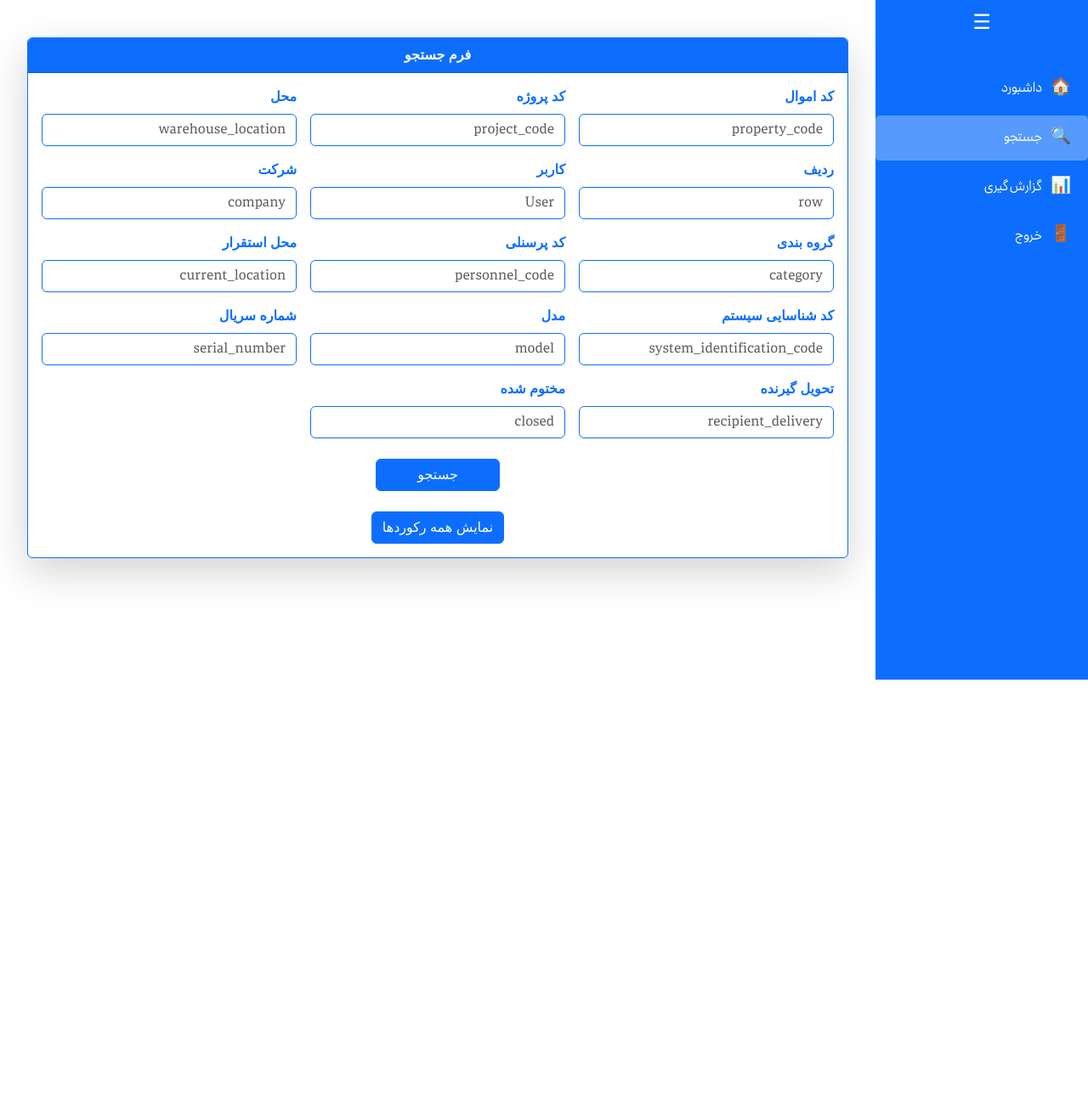
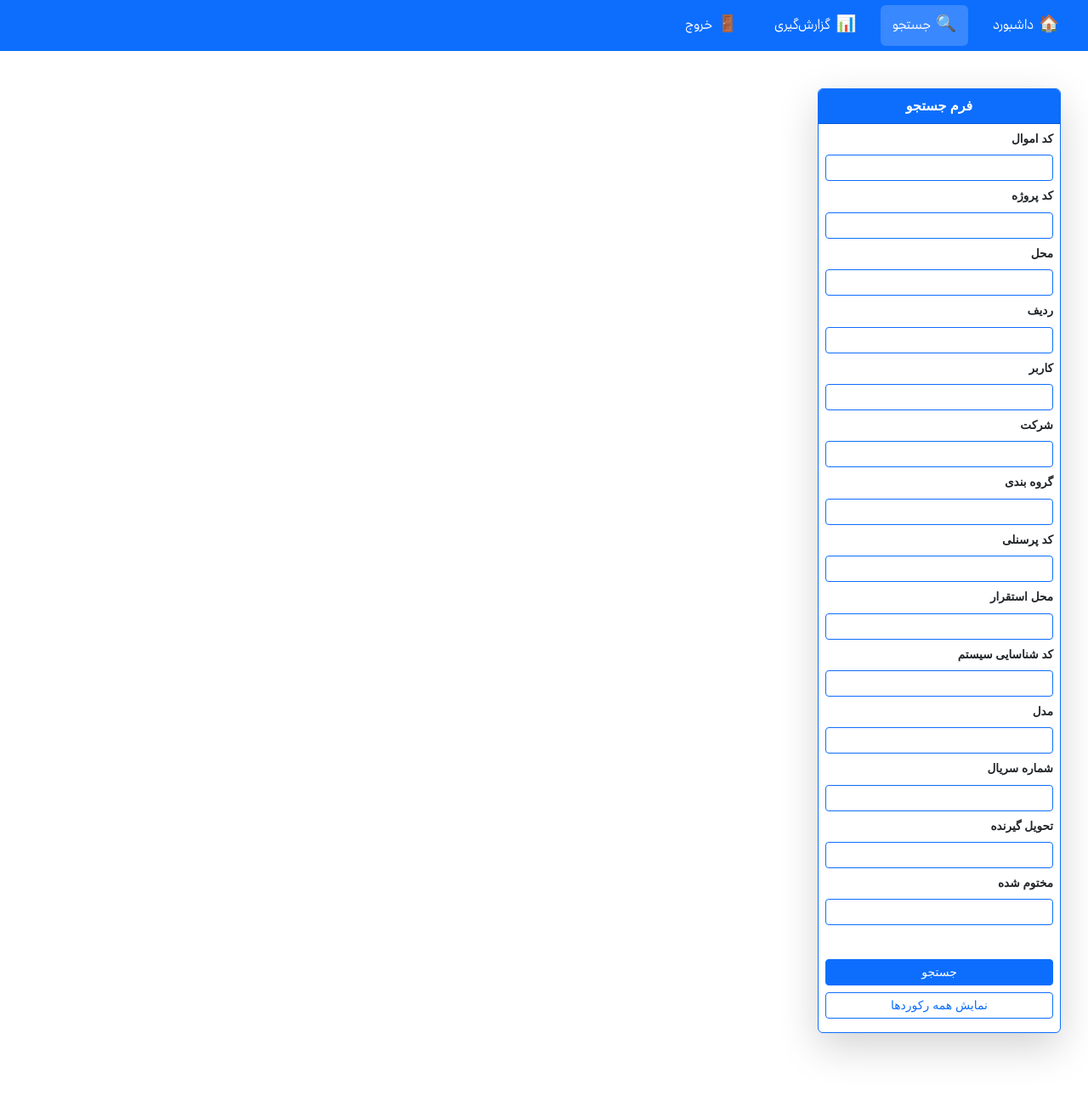
Before and after one commit to Ali-Abbaspour-12/Warehouse, a Flask app: page /search/search in a window 1280 px wide. Shown: the whole page at 85% size. Before the commit the page ends 800 px from the top, so only its background shows below. Run offline with Flask 3, Linux system fonts and the light colour scheme; the visitor is signed in with stand-in values (Sample User, id 1); some libraries are stand-ins or nearby versions.

Commit message:
new changes

```diff
--- a/app.py
+++ b/app.py
@@ -3,6 +3,8 @@ from flask_login import LoginManager, current_user
 from config import Config
 from extensions import db
 from models import User
+from waitress import serve
+
 
 
 from routes import (
@@ -56,3 +58,4 @@ if __name__ == '__main__':
     with app.app_context():
         db.create_all()
     app.run(host="0.0.0.0", debug=True)
+    #serve(app, host="0.0.0.0", port=5000)
--- a/templates/base.html
+++ b/templates/base.html
@@ -5,7 +5,6 @@
 <meta name="viewport" content="width=device-width, initial-scale=1.0">
 <title>پنل مدیریت</title>
 
-<!-- Bootstrap محلی -->
 <link rel="stylesheet" href="{{ url_for('static', filename='css/bootstrap.min.css') }}">
 <link rel="stylesheet" href="{{ url_for('static', filename='css/fonts.css') }}">
 <link rel="stylesheet" href="{{ url_for('static', filename='css/rtl.css') }}">
@@ -16,186 +15,122 @@ body, html {
     padding: 0;
     height: 100%;
     font-family: 'Vazir', sans-serif;
-    overflow-x: hidden;
 }
 
-main {
-    transition: margin-right 0.3s;
-    padding: 20px;
-    margin-right: 250px; /* پنل باز */
-}
-
-/* پنل */
-#sidebar {
+/* نوار بالا */
+#topbar {
     position: fixed;
     top: 0;
     right: 0;
-    height: 100%;
-    width: 250px;
+    width: 100%;
+    height: 60px;
     background-color: #0d6efd;
     color: white;
-    transition: width 0.3s;
-    overflow-x: hidden;
     display: flex;
-    flex-direction: column;
+    align-items: center;
+    padding: 0 20px;
     z-index: 1050;
 }
 
-#sidebar.collapsed {
-    width: 70px;
+/* لیست منوی افقی */
+#topbar ul {
+    list-style: none;
+    display: flex;
+    margin: 0;
+    padding: 0;
 }
 
-/* دکمه باز و بسته کردن پنل */
-.toggle-btn {
-    background: none;
-    border: none;
-    color: white;
-    font-size: 1.5rem;
-    margin: 10px auto;
-    cursor: pointer;
+#topbar ul li {
+    margin-left: 15px;
 }
 
-/* لیست لینک‌ها */
-#sidebar ul {
-    list-style: none;
-    padding: 0;
-    margin-top: 20px;
-    flex-grow: 1;
+#topbar ul li a {
+    color: white;
+    text-decoration: none;
+    padding: 10px 14px;
+    border-radius: 6px;
+    display: flex;
+    align-items: center;
+    transition: background 0.2s;
 }
 
-#sidebar ul li {
-    margin-bottom: 5px;
+#topbar ul li a.active,
+#topbar ul li a:hover {
+    background-color: rgba(255,255,255,0.18);
 }
 
-#sidebar ul li a {
-    color: white;
-    text-decoration: none;
-    display: flex;
-    align-items: center;
-    padding: 12px 20px;
-    border-radius: 5px;
-    transition: background 0.3s;
+.icon {
+    margin-left: 6px;
+    font-size: 1.2rem;
 }
 
-#sidebar ul li a.active {
-    background-color: rgba(255,255,255,0.3);
-}
-
-/* هنگام بسته بودن پنل، متن‌ها مخفی شوند */
-.link-text {
-    margin-right: 10px;
-    transition: opacity 0.3s, width 0.3s;
-    white-space: nowrap;
-}
-
-#sidebar.collapsed .link-text {
-    opacity: 0;
-    width: 0;
-    overflow: hidden;
-}
-
-/* آیکون‌ها */
-.icon {
-    min-width: 24px;
-    text-align: center;
-    font-size: 1.2rem;
+/* محتوا بعد از نوار بالا */
+main {
+    padding: 80px 20px; /* فاصله از نوار بالا */
 }
 </style>
 </head>
 
 <body>
-<div id="sidebar">
-    <button class="toggle-btn" id="toggleBtn">&#9776;</button>
+
+<!-- نوار بالا -->
+<div id="topbar" role="navigation" aria-label="main-navbar">
     <ul>
         <li>
             <a href="{{ url_for('dashboard_bp.dashboard') }}" data-path="{{ url_for('dashboard_bp.dashboard') }}">
-                <span class="icon">🏠</span>
-                <span class="link-text">داشبورد</span>
+                <span class="icon">🏠</span> داشبورد
             </a>
         </li>
         <li>
             <a href="{{ url_for('search_bp.search') }}" data-path="{{ url_for('search_bp.search') }}">
-                <span class="icon">🔍</span>
-                <span class="link-text">جستجو</span>
+                <span class="icon">🔍</span> جستجو
             </a>
         </li>
         {% if current_user.is_authenticated and current_user.is_admin %}
         <li>
             <a href="{{ url_for('add_item_bp.add_item') }}" data-path="{{ url_for('add_item_bp.add_item') }}">
-                <span class="icon">➕</span>
-                <span class="link-text">افزودن آیتم</span>
+                <span class="icon">➕</span> افزودن آیتم
             </a>
         </li>
         {% endif %}
         <li>
             <a href="{{ url_for('report_bp.report') }}" data-path="{{ url_for('report_bp.report') }}">
-                <span class="icon">📊</span>
-                <span class="link-text">گزارش گیری</span>
+                <span class="icon">📊</span> گزارش‌گیری
             </a>
         </li>
         {% if current_user.is_authenticated and current_user.is_admin %}
         <li>
             <a href="{{ url_for('settings_bp.settings') }}" data-path="{{ url_for('settings_bp.settings') }}">
-                <span class="icon">⚙️</span>
-                <span class="link-text">تنظیمات</span>
+                <span class="icon">⚙️</span> تنظیمات
             </a>
         </li>
         {% endif %}
         <li>
             <a href="{{ url_for('login_bp.logout') }}">
-                <span class="icon">🚪</span>
-                <span class="link-text">خروج</span>
+                <span class="icon">🚪</span> خروج
             </a>
         </li>
     </ul>
 </div>
 
+<!-- محتوای اصلی -->
 <main>
     {% block content %}
     <h1>محتوا</h1>
     {% endblock %}
 </main>
 
-<script src="{{ url_for('static', filename='js/bootstrap.bundle.min.js') }}"></script>
 <script>
-// مدیریت باز و بسته شدن پنل
-const toggleBtn = document.getElementById('toggleBtn');
-const sidebar = document.getElementById('sidebar');
-const mainContent = document.querySelector('main');
+document.addEventListener('DOMContentLoaded', function(){
+    const links = document.querySelectorAll('#topbar ul li a');
 
-toggleBtn.addEventListener('click', () => {
-    sidebar.classList.toggle('collapsed');
-    mainContent.style.marginRight = sidebar.classList.contains('collapsed') ? '70px' : '250px';
-});
-
-// مدیریت فعال شدن لینک‌ها و هایلایت
-const sidebarLinks = sidebar.querySelectorAll('ul li a');
-
-function highlightActive() {
-    sidebarLinks.forEach(link => {
-        if (link.getAttribute('data-path') === window.location.pathname) {
-            link.classList.add('active');
-        } else {
-            link.classList.remove('active');
-        }
-    });
-}
-
-// هایلایت لینک فعلی در بارگذاری صفحه
-highlightActive();
-
-// هایلایت لینک هنگام کلیک بدون باز شدن پنل
-sidebarLinks.forEach(link => {
-    link.addEventListener('click', (e) => {
-        sidebarLinks.forEach(l => l.classList.remove('active'));
-        link.classList.add('active');
-        // اگر لینک logout است، اجازه بدهد
-        if (!link.href.includes('logout')) {
-            // اجازه دهیم لینک صفحه را باز کند اما پنل باز نشود
-            // پنل فقط با دکمه toggle باز و بسته شود
-        }
+    const currentPath = window.location.pathname;
+    links.forEach(link => {
+        const path = link.getAttribute('data-path') || link.getAttribute('href');
+        link.classList.toggle('active', path === currentPath);
     });
 });
 </script>
+
 </body>
 </html>
--- a/templates/search_panel/search.html
+++ b/templates/search_panel/search.html
@@ -2,77 +2,67 @@
 
 {% block content %}
 
-<div class="container mt-4">
+<div class="container-fluid mt-4">
+    <div class="row g-4">
 
-    <!-- 🔵 فرم داخل کارت Bootstrap با تم آبی -->
-    <div class="card shadow-lg border-primary mb-4">
+        <!-- ستون فرم جستجو -->
+        <div class="col-lg-3 col-md-4 col-sm-12">
+            <div class="card shadow-lg border-primary w-100 d-flex flex-column">
                 <div class="card-header bg-primary text-white fw-bold text-center">
                     فرم جستجو
                 </div>
-        <div class="card-body">
-
-            <form method="get" autocomplete="off">
-
-                <div class="row g-3">
-
+                <div class="card-body text-end p-2">
+                    <form method="get" autocomplete="off" class="text-end">
                         {% set fields = [
-                        ('property_code','کد اموال','property_code'),
-                        ('project_code','کد پروژه','project_code'),
-                        ('warehouse_location','محل','warehouse_location'),
-                        ('row','ردیف','row'),
-                        ('user','کاربر','User'),
-                        ('company','شرکت','company'),
-                        ('category','گروه بندی','category'),
-                        ('personnel_code','کد پرسنلی','personnel_code'),
-                        ('current_location','محل استقرار','current_location'),
-                        ('system_identification_code','کد شناسایی سیستم','system_identification_code'),
-                        ('model','مدل','model'),
-                        ('serial_number','شماره سریال','serial_number'),
-                        ('recipient_delivery','تحویل گیرنده','recipient_delivery'),
-                        ('closed','مختوم شده','closed')
+                            ('property_code','کد اموال'),
+                            ('project_code','کد پروژه'),
+                            ('warehouse_location','محل'),
+                            ('row','ردیف'),
+                            ('user','کاربر'),
+                            ('company','شرکت'),
+                            ('category','گروه بندی'),
+                            ('personnel_code','کد پرسنلی'),
+                            ('current_location','محل استقرار'),
+                            ('system_identification_code','کد شناسایی سیستم'),
+                            ('model','مدل'),
+                            ('serial_number','شماره سریال'),
+                            ('recipient_delivery','تحویل گیرنده'),
+                            ('closed','مختوم شده')
                         ] %}
-
-                    {% for id,label,ph in fields %}
-                    <div class="col-md-4 position-relative">
-                        <label for="{{id}}" class="form-label text-primary fw-bold">{{label}}</label>
-                        <input type="text" class="form-control border-primary"
-                               id="{{id}}" name="{{id}}" placeholder="{{ph}}"
+                        {% for id,label in fields %}
+                        <div class="mb-2 position-relative text-end">
+                            <label for="{{id}}" class="form-label fw-bold d-block" style="font-size:0.85rem; text-align:right;">
+                                {{label}}
+                            </label>
+                            <input type="text" class="form-control border-primary form-control-sm text-end"
+                                   id="{{id}}" name="{{id}}"
                                    onclick="loadSuggestions('{{id}}')" oninput="loadSuggestions('{{id}}')">
                             <div class="suggest-box" id="{{id}}_box"></div>
                         </div>
                         {% endfor %}
+                        <br>
+                        <div class="text-center mt-2">
+                            <button type="submit" class="btn btn-primary w-100 btn-sm mb-2">جستجو</button>
 
-                </div>
-
-                <div class="text-center mt-4">
-                    <button type="submit" class="btn btn-primary px-5">
-                        جستجو
-                    </button>
-                </div>
-
-                <div class="text-center mt-4">
-        <a href="{{url_for('search_bp.show_all_records')}}" class="btn btn-primary">
+                            <a href="{{url_for('search_bp.show_all_records')}}" class="btn btn-outline-primary w-100 btn-sm mb-2">
                                 نمایش همه رکوردها
                             </a>
                         </div>
-
                     </form>
-
+                </div>
             </div>
         </div>
 
-    <!-- 🟢 نمایش جدول اگر نتیجه وجود دارد -->
+        <!-- ستون جدول نتایج -->
+        <div class="col-lg-9 col-md-8 col-sm-12">
             {% if items|length > 0 %}
-
-    <div class="card shadow border-primary">
-        <div class="card-header bg-primary text-white fw-bold">
+            <div class="card shadow border-primary w-100 d-flex flex-column">
+                <div class="card-header bg-primary text-white fw-bold text-center">
                     نتایج جستجو
                 </div>
-
                 <div class="card-body p-0">
                     <div class="table-responsive">
-
-                <table class="table table-striped table-hover m-0 text-center align-middle">
+                        <table class="table table-striped table-hover m-0 table-bordered table-sm text-center align-middle w-100">
                             <thead class="table-primary">
                                 <tr>
                                     <th>کد اموال</th>
@@ -85,7 +75,6 @@
                                     <th>جزییات</th>
                                 </tr>
                             </thead>
-
                             <tbody>
                                 {% for item in items %}
                                 <tr>
@@ -96,37 +85,35 @@
                                     <td>{{item.company}}</td>
                                     <td>{{item.category}}</td>
                                     <td>{{item.system_identification_code}}</td>
-
                                     <td>
                                         <a class="btn btn-primary btn-sm"
-                                    href="{{url_for('search_bp.item_detail', item_id=item.id, **request.args)}}">
-                                    مشاهده
-                                </a>
+                                           href="{{url_for('search_bp.item_detail', item_id=item.id, **request.args)}}">مشاهده</a>
                                     </td>
                                 </tr>
                                 {% endfor %}
                             </tbody>
-
                         </table>
+                    </div>
+                </div>
+            </div>
+            {% endif %}
+        </div>
 
     </div>
 </div>
-    </div>
 
-    {% endif %}
+<!-- دکمه بازگشت به بالا -->
+<button onclick="scrollToTop()" id="backToTopBtn" title="بازگشت به بالا"
+        style="position:fixed; bottom:20px; right:20px; display:none; z-index:9999;"
+        class="btn btn-primary btn-sm">↑ بالا</button>
 
-    <!-- دکمه نمایش همه رکوردها -->
-
-
-</div>
-
-<!-- استایل suggest-box با تم آبی -->
+<!-- 🔵 استایل پیشنهادها -->
 <style>
     .suggest-box {
         position: absolute;
         width: 100%;
         background: #fff;
-        border: 1px solid #0d6efd; /* آبی Bootstrap */
+        border: 1px solid #0d6efd;
         border-radius: 0.25rem;
         max-height: 200px;
         overflow-y: auto;
@@ -134,18 +121,17 @@
         z-index: 2000;
         box-shadow: 0 4px 8px rgba(0,0,0,0.1);
     }
-
     .suggest-item {
-        padding: 8px 10px;
+        padding: 6px 10px;
         cursor: pointer;
+        font-size: 0.9rem;
     }
-
     .suggest-item:hover {
-        background: #e3f2fd; /* آبی روشن */
+        background: #e3f2fd;
     }
 </style>
 
-<!-- JS بخش پیشنهادها بدون تغییر در منطق -->
+<!-- 🔵 اسکریپت پیشنهاددهی و دکمه بالا -->
 <script>
     function getAllFieldsExcept(target) {
         const keys = ["company", "user", "category", "project_code", "property_code", "serial_number",
@@ -200,6 +186,23 @@
             }
         });
     });
+
+    // دکمه بازگشت به بالا
+    const backToTopBtn = document.getElementById("backToTopBtn");
+
+    window.onscroll = function() { toggleBackToTopBtn(); };
+
+    function toggleBackToTopBtn() {
+        if (document.body.scrollTop > 100 || document.documentElement.scrollTop > 100) {
+            backToTopBtn.style.display = "block";
+        } else {
+            backToTopBtn.style.display = "none";
+        }
+    }
+
+    function scrollToTop() {
+        window.scrollTo({top: 0, behavior: 'smooth'});
+    }
 </script>
 
 {% endblock %}
```
Also changed, not shown: templates/add_item_panel/add_item.html (+23 -25 lines). Lines whose indentation alone changed are shown as unchanged.
